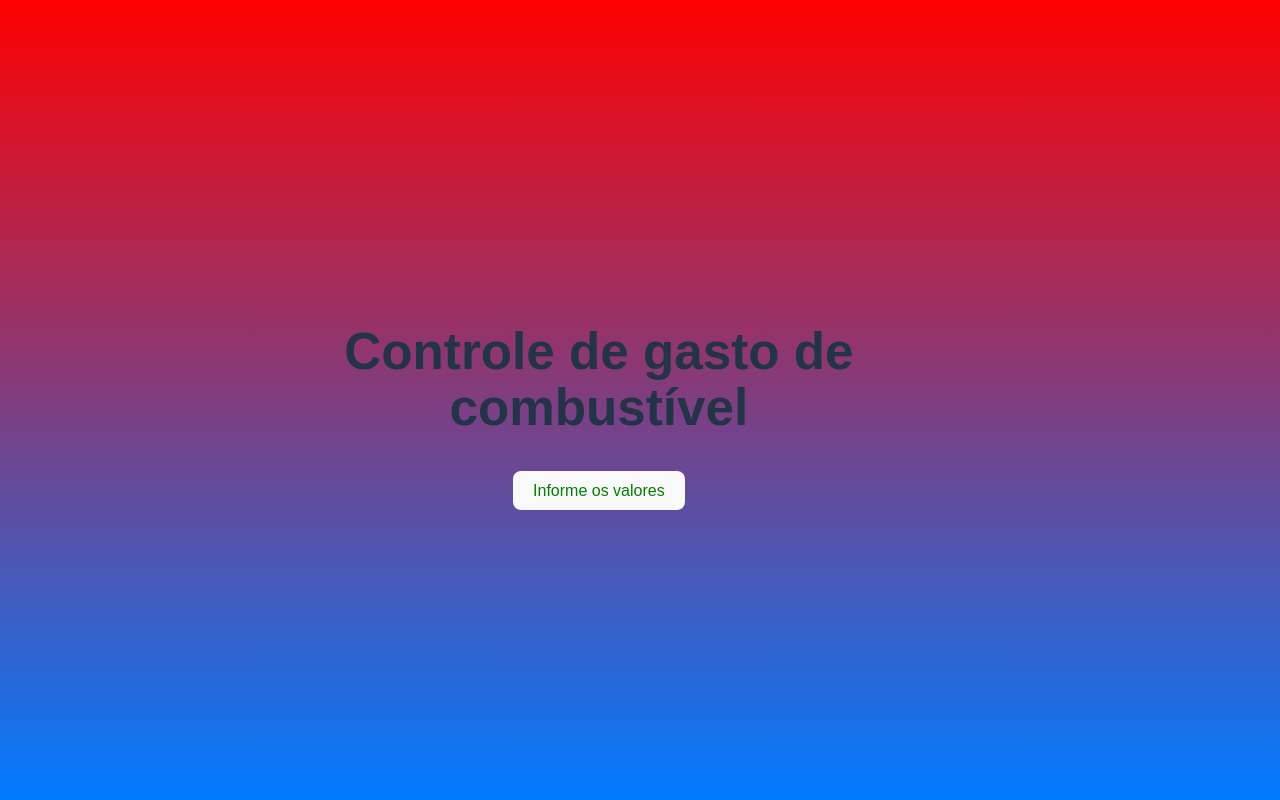
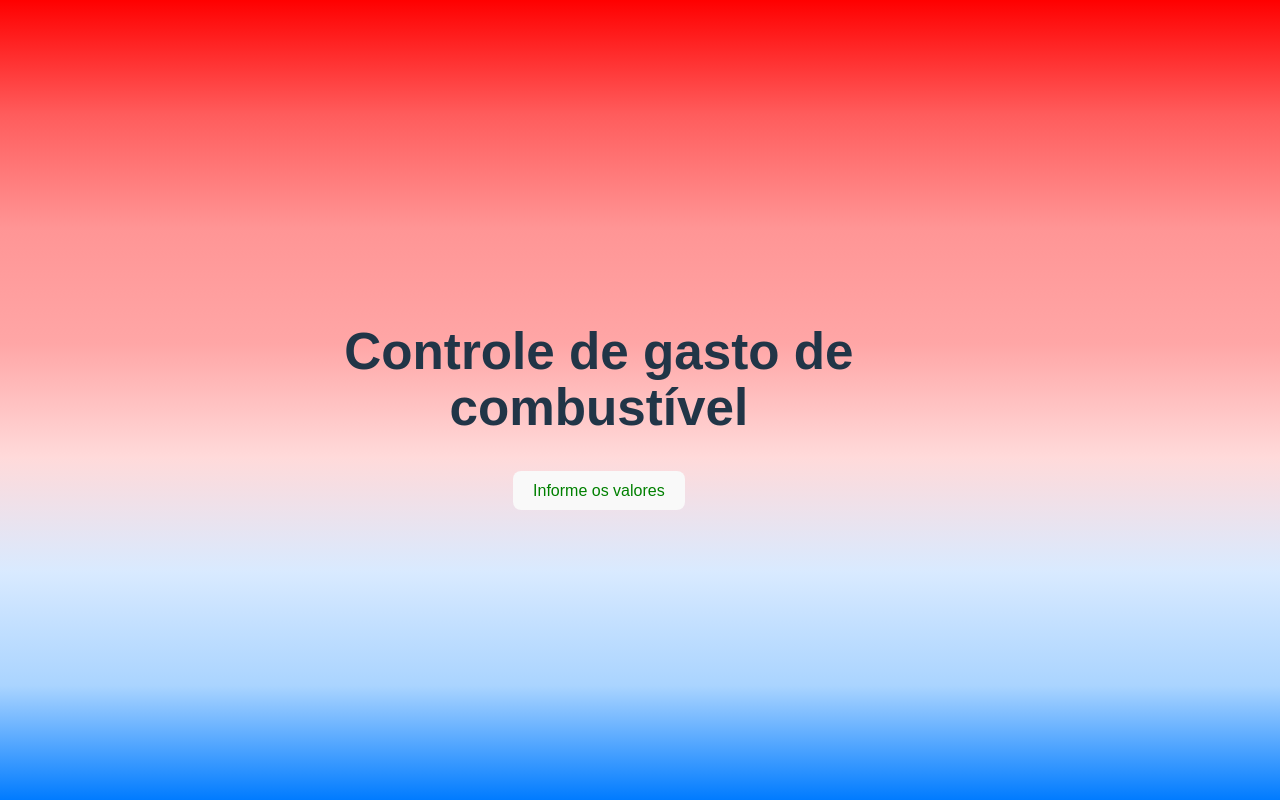
Before and after one commit to MarceloMederi/consumoCombustivelReact, a React (Vite) app in the folder concom/: page / in a window 1280 px wide. Built offline with nearby package versions, Linux system fonts and the light colour scheme.

Commit message:
Update App.css
Suavizar o gradiente do body

```diff
--- a/concom/src/App.css
+++ b/concom/src/App.css
@@ -6,7 +6,7 @@ body {
   justify-content: center;
   align-items: center;
   height: 100vh;
-  background: linear-gradient(to bottom, #ff0000, #007bff);
+  background: linear-gradient(to bottom, #ff0000, #ff5c5c, #ff9595, #ffa6a6, #ffdada, #d9eaff, #aad4ff, #007bff);
 }
 
 main {
```
